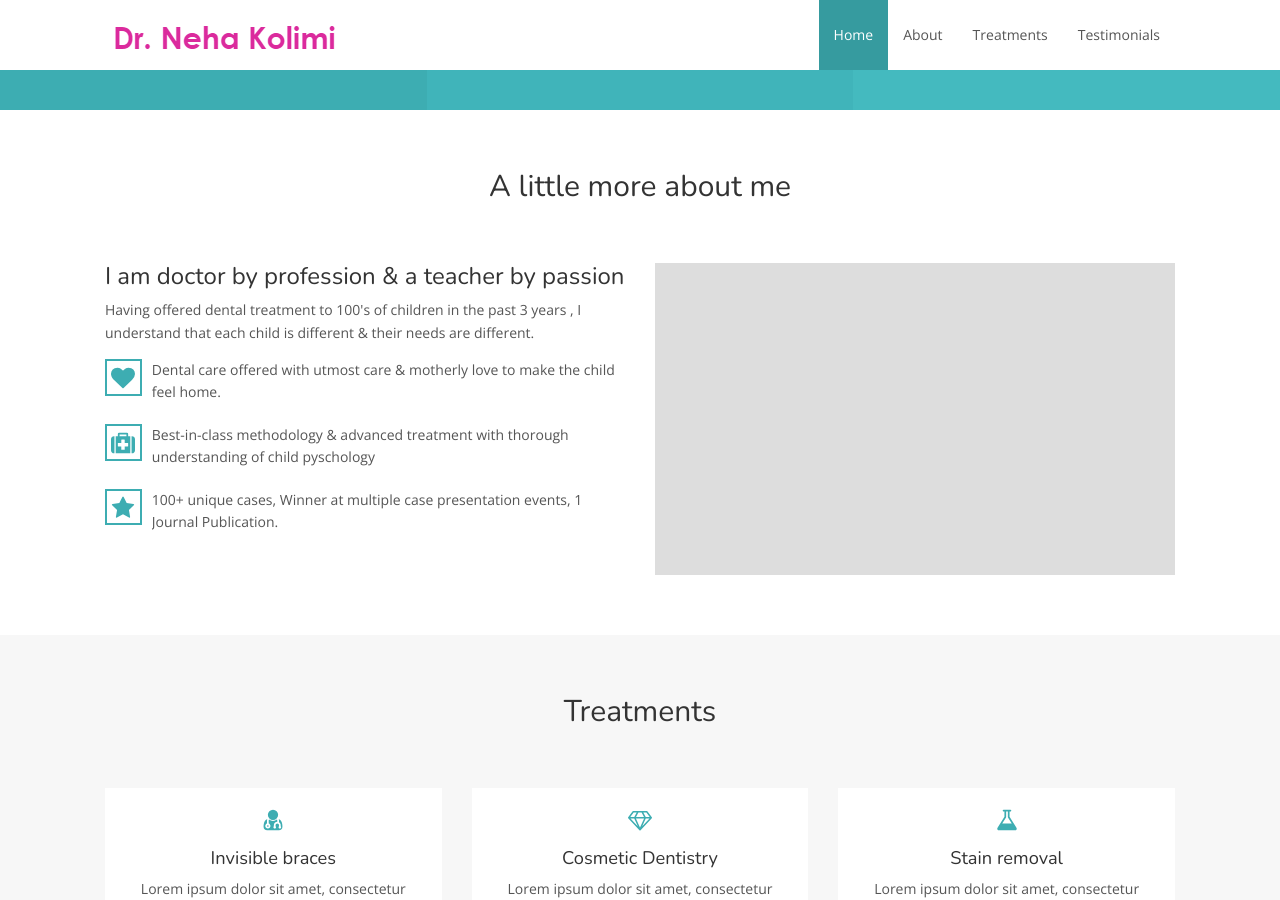
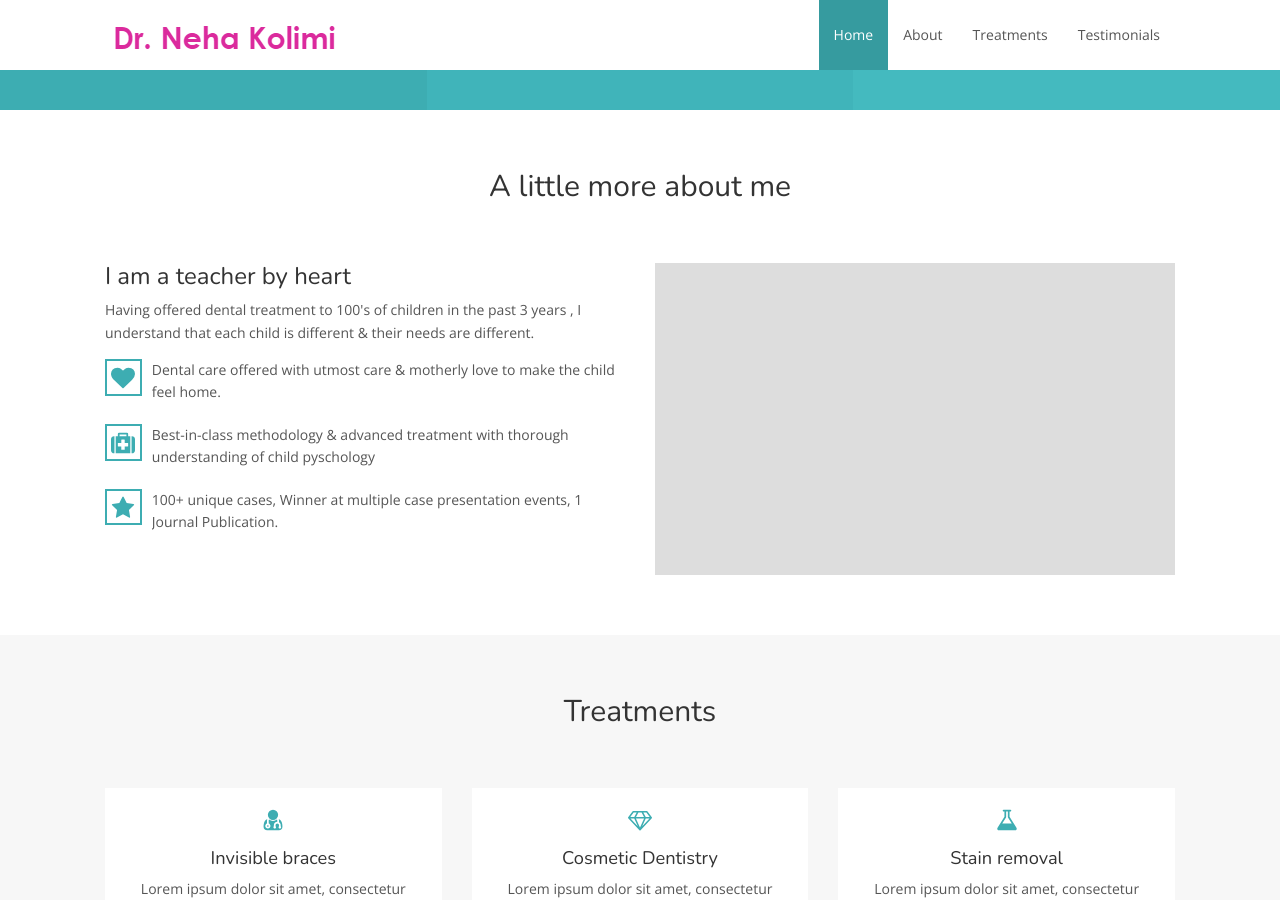
Before and after one commit to nehakolimi/nehakolimi.github.io, a Jekyll site: the page built from index.html, in a window 1280 px wide and 900 px high, scrolled down 744 px. Built offline with Jekyll 4.4.1, drawn with Linux system fonts in a browser that asks for light colours; nearby versions of some CDN libraries.

Commit message:
About me

```diff
--- a/index.html
+++ b/index.html
@@ -86,7 +86,7 @@ layout: default
 
         <div class="row">
             <div class="col-sm-6">
-                <h3>I am doctor by profession & a teacher by passion</h3>
+                <h3>I am a teacher by heart</h3>
                 <p>Having offered dental treatment to 100's of children in the past 3 years , I understand that each child is different & their needs are different.</p>
 
                 <div class="media">
```
